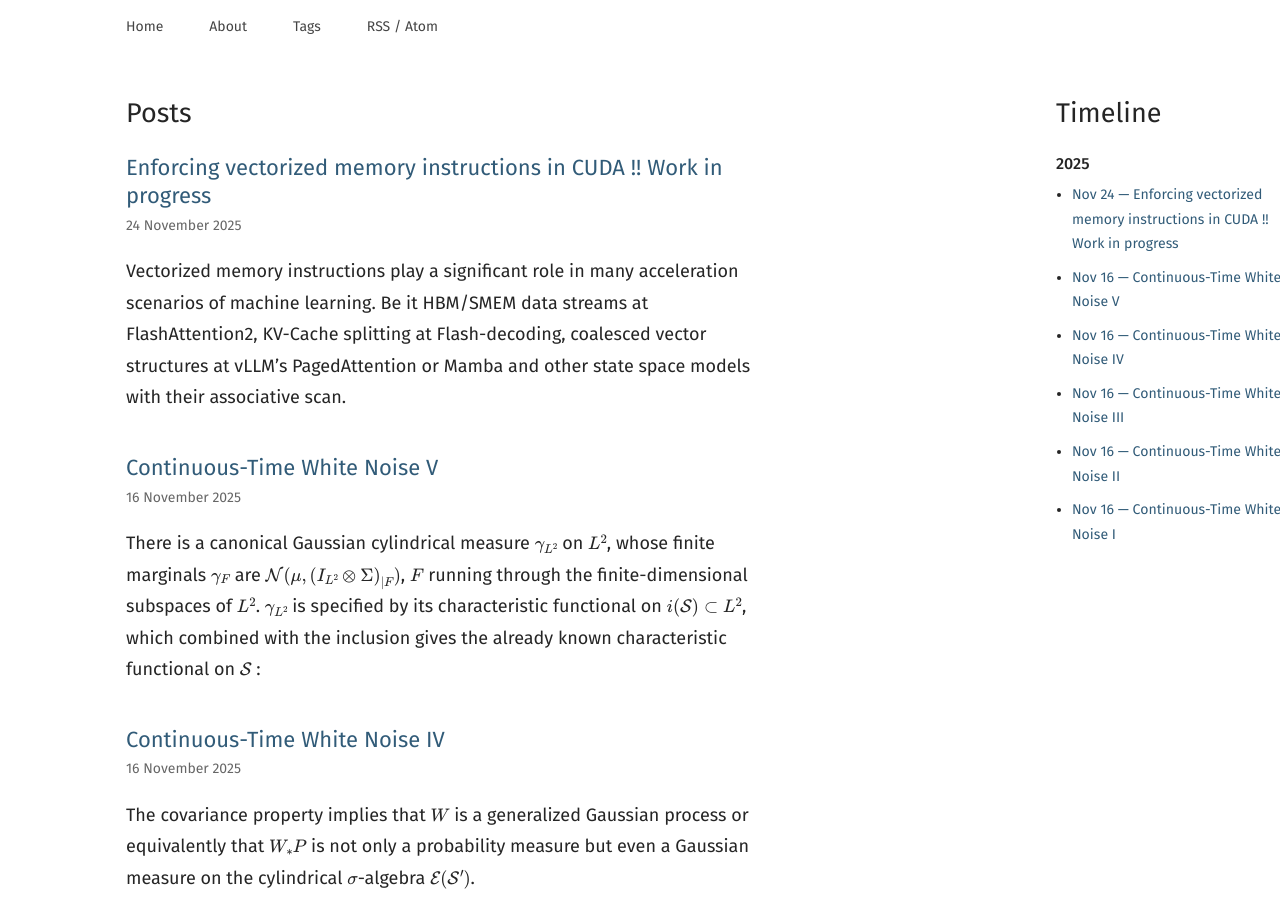
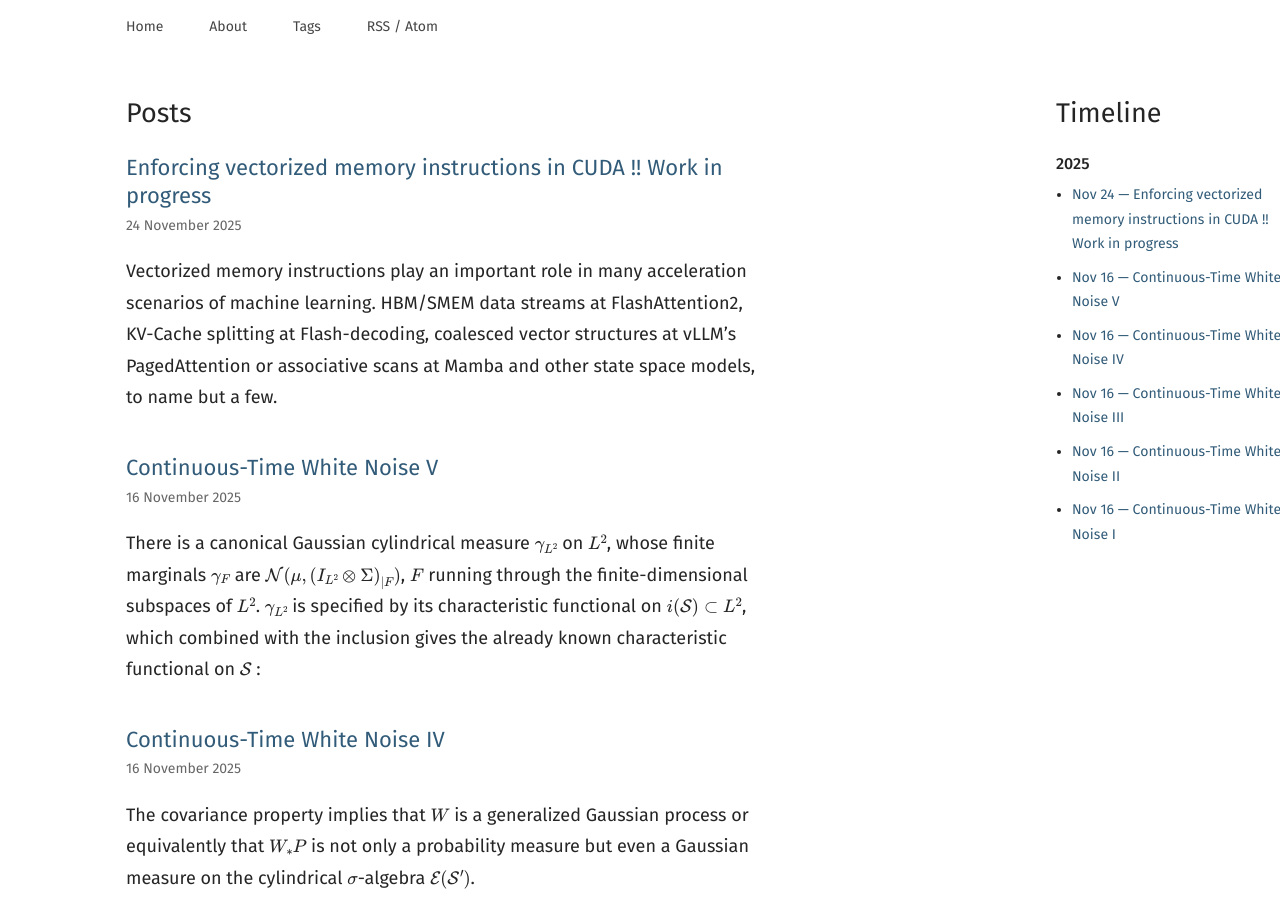
Before and after one commit to sema4r/sema4r.github.io, a Jekyll site: the page built from index.md, in a window 1280 px wide and 900 px high, scrolled down 384 px. Built offline with Jekyll 4.4.1, drawn with Linux system fonts in a browser that asks for light colours; part of the change alters nothing that is shown.

Commit message:
Update 2025-11-24-VECT128.md

````diff
--- a/_posts/2025-11-24-VECT128.md
+++ b/_posts/2025-11-24-VECT128.md
@@ -7,15 +7,16 @@ tags:
   - Machine Learning
 ---
 
-Vectorized memory instructions play a significant role in many acceleration scenarios of machine learning.
-Be it HBM/SMEM data streams at FlashAttention2, KV-Cache splitting at Flash-decoding, coalesced vector
-structures at vLLM's PagedAttention or Mamba and other state space models with their associative scan.
+Vectorized memory instructions play an important role in many acceleration scenarios of machine learning.
+HBM/SMEM data streams at FlashAttention2, KV-Cache splitting at Flash-decoding, coalesced vector structures at
+vLLM's PagedAttention or associative scans at Mamba and other state space models, to name but a few.
 
-But making the CUDA compiler infrastructure (NVVM/cicc + ptxas) actually generate vectorized PTX or SASS
-instructions reliably is not straight forward. (with the same toolchain version and compiler flags)
-Even explicit code, like in the snippet below for a shared-memory vectorized 128-bit store and load,
-does not guarantee that NVVM/cicc will always emit the corresponding PTX code, 'ld.shared.v4.b32' (or 'ld.global.v4.b32' for global memory) i.e. the PTX code .
-ptxas might fail too.
+But making the CUDA compiler infrastructure (NVVM/cicc + ptxas) reliably generate vectorized PTX or SASS output
+is not a straight forward matter. Even explicit code, with consistent toolchain version and compiler flags, is not guaranteed
+to always translate into the corresponding vectorized PTX and SASS code. The code snippets below show a shared-memory
+vectorized 128-bit store and load with the expected PTX and SASS primitives.
+
+<br>
 
 {% raw %}
 ```cpp
@@ -41,51 +42,25 @@ __global__ void kernel(float4* output) {
 
 {% raw %}
 ```nasm
-//
-// Generated by NVIDIA NVVM Compiler
-//
-// Compiler Build ID: CL-36424714
-// Cuda compilation tools, release 13.0, V13.0.88
-// Based on NVVM 7.0.1
-//
+ (...)
 
-.version 9.0
-.target sm_75
-.address_size 64
-
-	// .globl	_Z6kernelP6float4
-// _ZZ6kernelP6float4E4smem has been demoted
-
-.visible .entry _Z6kernelP6float4(
-	.param .u64 _Z6kernelP6float4_param_0
-)
-{
-	.reg .f32 	%f<5>;
-	.reg .b32 	%r<13>;
-	.reg .b64 	%rd<5>;
-	// demoted variable
-	.shared .align 16 .b8 _ZZ6kernelP6float4E4smem[4096];
-
-	ld.param.u64 	%rd1, [_Z6kernelP6float4_param_0];
-	cvta.to.global.u64 	%rd2, %rd1;
-	mov.u32 	%r1, %tid.x;
-	shl.b32 	%r2, %r1, 4;
-	mov.u32 	%r3, _ZZ6kernelP6float4E4smem;
-	add.s32 	%r4, %r3, %r2;
 	mov.f32 	%f1, 0f40800000;
 	mov.f32 	%f2, 0f40400000;
 	mov.f32 	%f3, 0f40000000;
 	mov.f32 	%f4, 0f3F800000;
 	st.shared.v4.f32 	[%r4], {%f4, %f3, %f2, %f1};
-	bar.sync 	0;
-	mul.wide.u32 	%rd3, %r1, 16;
-	add.s64 	%rd4, %rd2, %rd3;
+
+ (...)
+
 	ld.shared.v4.u32 	{%r5, %r6, %r7, %r8}, [%r4];
 	st.global.v4.u32 	[%rd4], {%r5, %r6, %r7, %r8};
-	ret;
+
+ (...)
 }
 ```
 {% endraw %}
+
+<br>
 
 Potential obstructions for the emission of vectorized memory instructions in the compile step
 
````
